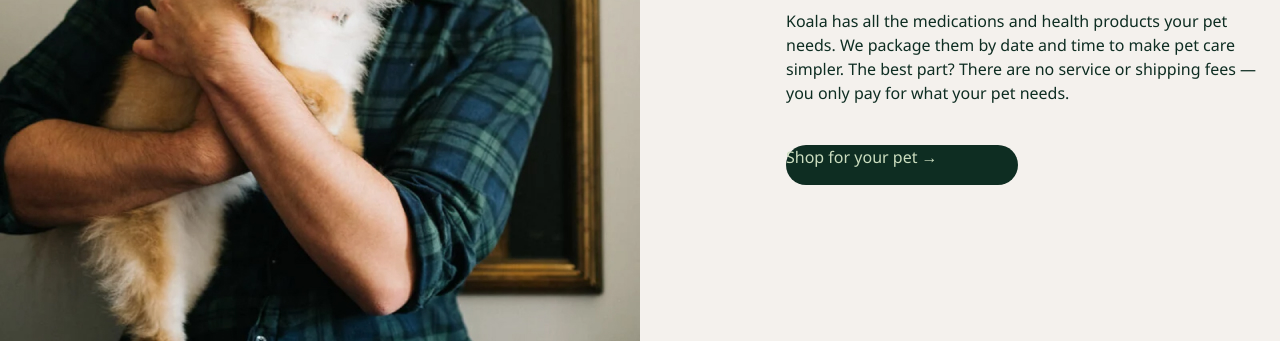
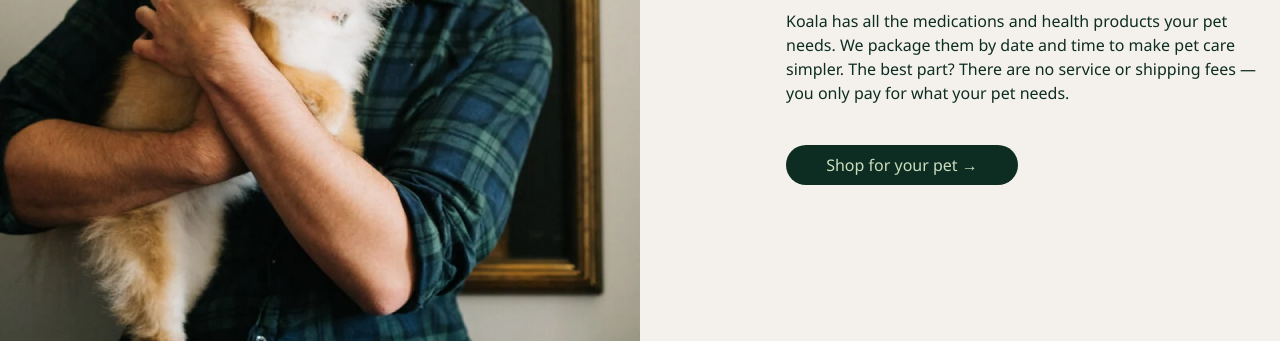
Before and after one commit to Heart1ess3/Bru-Web-Coursach, a website with bundled scripts: page html/index.html in a window 1280 px wide. Shown: the part 459-800 px from the top of the page. Built offline with nearby package versions, Linux system fonts and the light colour scheme.

Commit message:
Update index.html

```diff
--- a/html/index.html
+++ b/html/index.html
@@ -84,9 +84,9 @@
                         <div class="inro_text_undertitle">
                             <h3 data-i18="104" class="intro_text_undertitle_h3">Koala has all the medications and health products your pet needs. We package them by date and time to make pet care simpler. The best part? There are no service or shipping fees — you only pay for what your pet needs.</h3>
                         </div>
-                         <a href="#" class="button_shop_pet">
-                              <span data-i18="9" class="button_shop_pet_pic">Shop for your pet →</span>
-                        </a>
+                        <div class="button_shop_pet">
+                            <button data-i18="9" type="button" class="button_shop_pet_pic" >Shop for your pet →</button>
+                        </div>
                     </div>
                 </div>
             </div>
```
